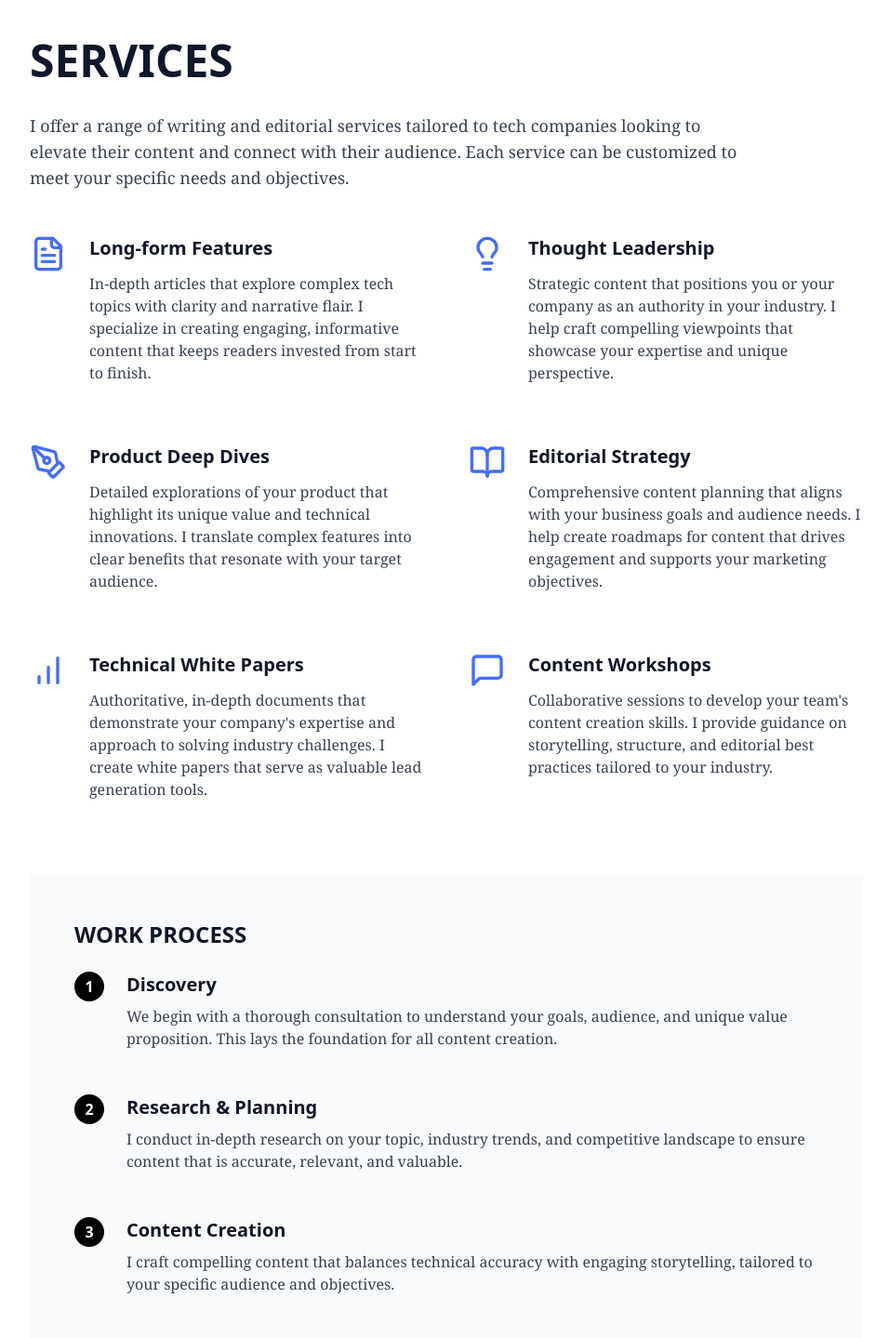
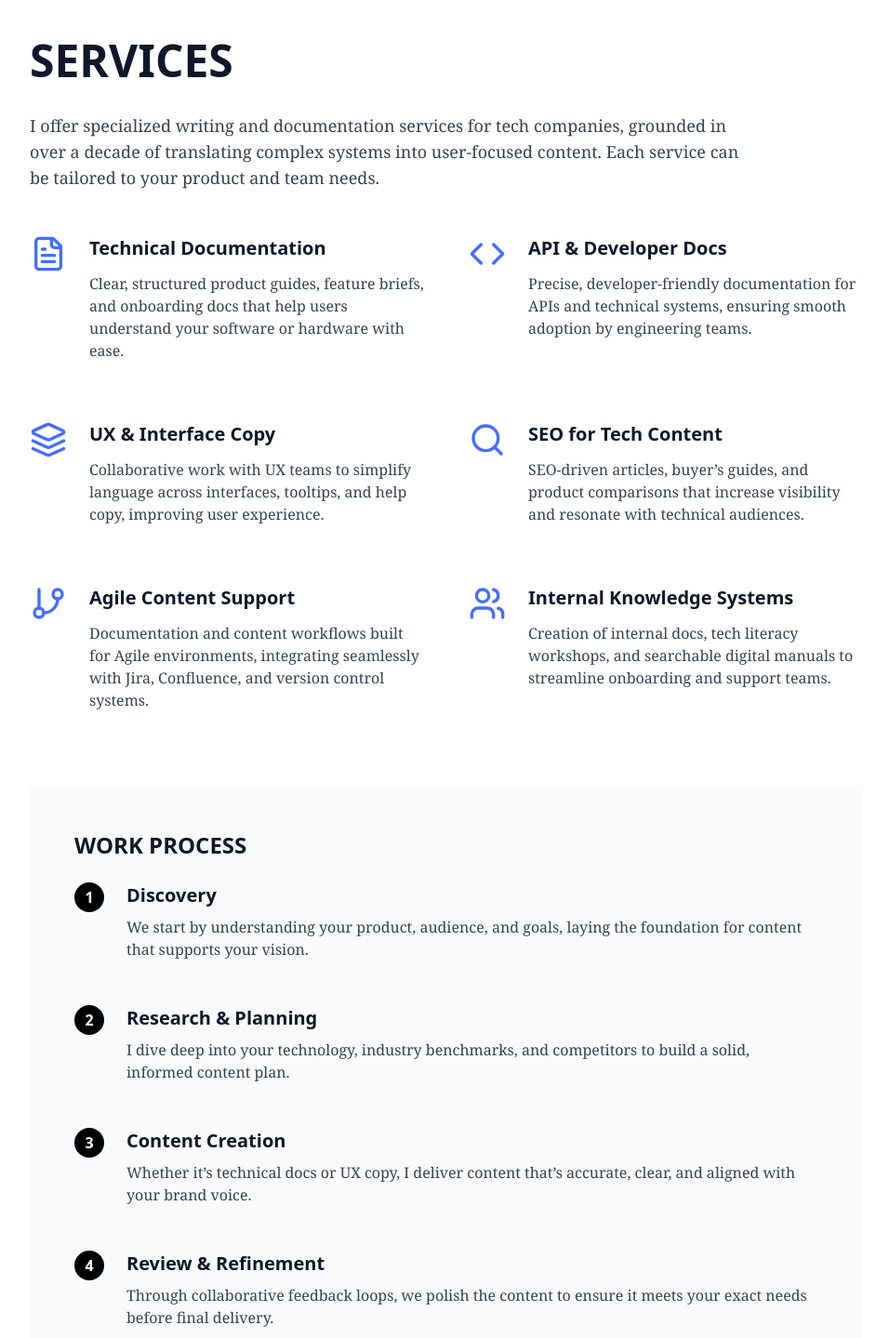
Before and after one commit to VictorKimathi/DanielBrowning, a React app: page /services in a window 1280 px wide. Shown: the part 120-1559 px from the top of the page at 93% size, without its empty margins (160-1116 px from the left). Built offline with nearby package versions, Linux system fonts and the light colour scheme; the HTML template or start-up script is replaced by a standard one.

Commit message:
push to main

```diff
--- a/src/pages/AboutPage.tsx
+++ b/src/pages/AboutPage.tsx
@@ -24,37 +24,41 @@ export const AboutPage = () => {
   <h2 className="text-2xl font-bold uppercase mb-6">Experience</h2>
   <div className="space-y-8">
     <div>
-                <h3 className="text-xl font-bold">Senior Tech Writer</h3>
+      <h3 className="text-xl font-bold">Technical Content Strategist</h3>
       <p className="text-gray-600 mb-2">
-                  TechInsights Magazine • 2019-Present
+        Bytewise Software • Remote • 2020 – Present
       </p>
       <p className="font-serif">
-                  Leading the editorial strategy for the publication's tech
-                  section, writing in-depth features and analysis.
+        Developed and maintained product guides, feature briefs, and onboarding documentation for a SaaS platform.
+        Collaborated with developers and UX teams to simplify language, built scalable templates for release notes,
+        and boosted engagement by 40% through structured how-to series and interactive support content.
       </p>
     </div>
     <div>
-                <h3 className="text-xl font-bold">Content Strategist</h3>
+      <h3 className="text-xl font-bold">Freelance Tech Writer</h3>
       <p className="text-gray-600 mb-2">
-                  CloudScale Solutions • 2016-2019
+        Self-Employed • Memphis, TN • 2016 – 2020
       </p>
       <p className="font-serif">
-                  Developed and implemented content strategy for enterprise SaaS
-                  company, focusing on thought leadership.
+        Created product comparisons, buyer’s guides, and tech explainers for outlets like TechRadar, MUO, and Digital Trends.
+        Specialized in consumer electronics, app walkthroughs, and privacy tools, consistently meeting tight deadlines while
+        enhancing content visibility through strong SEO practices.
       </p>
     </div>
     <div>
-                <h3 className="text-xl font-bold">Technology Journalist</h3>
+      <h3 className="text-xl font-bold">IT Support Specialist</h3>
       <p className="text-gray-600 mb-2">
-                  Digital Frontier • 2013-2016
+        MidSouth Logistics • Memphis, TN • 2010 – 2016
       </p>
       <p className="font-serif">
-                  Covered emerging technologies and startup ecosystems for
-                  leading online tech publication.
+        Provided technical support across multiple departments, created internal documentation to streamline onboarding
+        and help desk processes, and led tech literacy workshops for non-technical staff.
+        Sparked an interest in tech writing by transforming outdated manuals into searchable digital formats.
       </p>
     </div>
   </div>
 </div>
+
         </div>
       </div>
     </div>;
--- a/src/pages/PortfolioPage.tsx
+++ b/src/pages/PortfolioPage.tsx
@@ -1,55 +1,57 @@
 import React from 'react';
+
 export const PortfolioPage = () => {
-  const portfolioItems = [{
-    title: 'The Future of AI in Enterprise',
-    category: 'Thought Leadership',
-    client: 'TechCrunch',
-    image: 'https://images.unsplash.com/photo-1677442136019-21780ecad995?ixlib=rb-4.0.3&ixid=M3wxMjA3fDB8MHxwaG90by1wYWdlfHx8fGVufDB8fHx8fA%3D%3D&auto=format&fit=crop&w=1932&q=80',
-    description: 'An in-depth analysis of how artificial intelligence is transforming enterprise operations and strategy.'
-  }, {
-    title: 'Cloud Migration Strategy Guide',
-    category: 'Technical Guide',
-    client: 'AWS Blog',
-    image: 'https://images.unsplash.com/photo-1544197150-b99a580bb7a8?ixlib=rb-4.0.3&ixid=M3wxMjA3fDB8MHxwaG90by1wYWdlfHx8fGVufDB8fHx8fA%3D%3D&auto=format&fit=crop&w=2070&q=80',
-    description: 'A comprehensive guide to planning and executing a successful cloud migration for enterprise companies.'
-  }, {
-    title: 'The Ethics of Data Collection',
-    category: 'Feature Article',
-    client: 'Wired Magazine',
-    image: 'https://images.unsplash.com/photo-1558494949-ef010cbdcc31?ixlib=rb-4.0.3&ixid=M3wxMjA3fDB8MHxwaG90by1wYWdlfHx8fGVufDB8fHx8fA%3D%3D&auto=format&fit=crop&w=2034&q=80',
-    description: 'Exploring the ethical implications of large-scale data collection in the age of AI and machine learning.'
-  }, {
-    title: 'Blockchain Beyond Cryptocurrency',
-    category: 'Feature Article',
-    client: 'The Verge',
-    image: 'https://images.unsplash.com/photo-1639762681057-408e52192e55?ixlib=rb-4.0.3&ixid=M3wxMjA3fDB8MHxwaG90by1wYWdlfHx8fGVufDB8fHx8fA%3D%3D&auto=format&fit=crop&w=2070&q=80',
-    description: 'An exploration of practical applications for blockchain technology beyond cryptocurrency.'
-  }, {
-    title: 'The State of DevOps in 2023',
-    category: 'Industry Report',
-    client: 'GitLab Blog',
-    image: 'https://images.unsplash.com/photo-1607799279861-4dd421887fb3?ixlib=rb-4.0.3&ixid=M3wxMjA3fDB8MHxwaG90by1wYWdlfHx8fGVufDB8fHx8fA%3D%3D&auto=format&fit=crop&w=2070&q=80',
-    description: 'A comprehensive analysis of current trends, challenges, and best practices in DevOps.'
-  }, {
-    title: 'Cybersecurity for Small Businesses',
-    category: 'Guide',
-    client: 'Microsoft SMB Blog',
-    image: 'https://images.unsplash.com/photo-1563013544-824ae1b704d3?ixlib=rb-4.0.3&ixid=M3wxMjA3fDB8MHxwaG90by1wYWdlfHx8fGVufDB8fHx8fA%3D%3D&auto=format&fit=crop&w=2070&q=80',
-    description: 'A practical guide to implementing effective cybersecurity measures for small and medium businesses.'
-  }];
-  return <div className="w-full bg-white py-16 md:py-24">
+  const portfolioItems = [
+    {
+      title: 'Technical Content Strategist at Bytewise Software',
+      category: 'SaaS Documentation',
+      client: 'Bytewise Software',
+      image: 'https://images.unsplash.com/photo-1677442136019-21780ecad995?ixlib=rb-4.0.3&auto=format&fit=crop&w=1932&q=80',
+      description: 'Developed long-form product guides, onboarding docs, and scalable release note templates for a SaaS platform. Collaborated with developers and UX teams to simplify language, boosting engagement by 40% with structured how-to content.'
+    },
+    {
+      title: 'Freelance Tech Writer',
+      category: 'Consumer Tech & SEO',
+      client: 'TechRadar, MUO, Digital Trends',
+      image: 'https://images.unsplash.com/photo-1544197150-b99a580bb7a8?ixlib=rb-4.0.3&auto=format&fit=crop&w=2070&q=80',
+      description: 'Wrote product comparisons, buyer’s guides, and tech explainers. Specialized in electronics, app walkthroughs, and privacy tools, consistently building strong SEO practices for higher visibility.'
+    },
+    {
+      title: 'IT Support Specialist at MidSouth Logistics',
+      category: 'Technical Support & Docs',
+      client: 'MidSouth Logistics',
+      image: 'https://images.unsplash.com/photo-1558494949-ef010cbdcc31?ixlib=rb-4.0.3&auto=format&fit=crop&w=2034&q=80',
+      description: 'Provided tech support across departments, created internal documentation to streamline onboarding, led tech literacy workshops, and digitized manuals into searchable formats.'
+    },
+    {
+      title: 'B.A. in Communications',
+      category: 'Education',
+      client: 'Northeast State Community College',
+      image: 'https://images.unsplash.com/photo-1639762681057-408e52192e55?ixlib=rb-4.0.3&auto=format&fit=crop&w=2070&q=80',
+      description: 'Graduated in 2006 with a strong foundation in clear communication, media writing, and audience engagement—skills that underpin my technical writing today.'
+    },
+    {
+      title: 'Certified Technical Writer',
+      category: 'Certifications & Memberships',
+      client: 'STC, ASJA',
+      image: 'https://images.unsplash.com/photo-1607799279861-4dd421887fb3?ixlib=rb-4.0.3&auto=format&fit=crop&w=2070&q=80',
+      description: 'Certified by the Society for Technical Communication, member of the American Society of Journalists and Authors, and volunteer contributor to open source docs projects.'
+    }
+  ];
+
+  return (
+    <div className="w-full bg-white py-16 md:py-24">
       <div className="container mx-auto px-4 md:px-6">
         <div className="max-w-4xl mx-auto">
           <h1 className="text-4xl md:text-5xl font-bold uppercase mb-8">
             Portfolio
           </h1>
           <p className="font-serif text-lg text-gray-700 mb-12 max-w-2xl">
-            A selection of my published work across various publications and
-            clients. Each piece represents my commitment to clarity, depth, and
-            engaging storytelling.
+            A selection of my professional journey and credentials. Each reflects my commitment to translating complex concepts into user-focused content that informs and engages.
           </p>
           <div className="grid grid-cols-1 md:grid-cols-2 gap-8">
-            {portfolioItems.map((item, index) => <div key={index} className="bg-white border border-gray-100 overflow-hidden">
+            {portfolioItems.map((item, index) => (
+              <div key={index} className="bg-white border border-gray-100 overflow-hidden">
                 <div className="h-64 overflow-hidden">
                   <img src={item.image} alt={item.title} className="w-full h-full object-cover" />
                 </div>
@@ -62,12 +64,14 @@ export const PortfolioPage = () => {
                     {item.description}
                   </p>
                   <a href="#" className="text-sm uppercase tracking-wider font-medium border-b border-black pb-1 hover:text-[#446DFF] hover:border-[#446DFF] transition-colors">
-                    Read article
+                    View Details
                   </a>
                 </div>
-              </div>)}
+              </div>
+            ))}
           </div>
         </div>
       </div>
-    </div>;
+    </div>
+  );
 };
--- a/src/pages/ServicesPage.tsx
+++ b/src/pages/ServicesPage.tsx
@@ -1,45 +1,53 @@
 import React from 'react';
-import { FileText, Lightbulb, PenTool, BookOpen, BarChart, MessageSquare } from 'lucide-react';
+import { FileText, Code, Layers, Search, GitBranch, Users } from 'lucide-react';
+
 export const ServicesPage = () => {
-  const services = [{
-    icon: <FileText className="h-10 w-10" />,
-    title: 'Long-form Features',
-    description: 'In-depth articles that explore complex tech topics with clarity and narrative flair. I specialize in creating engaging, informative content that keeps readers invested from start to finish.'
-  }, {
-    icon: <Lightbulb className="h-10 w-10" />,
-    title: 'Thought Leadership',
-    description: 'Strategic content that positions you or your company as an authority in your industry. I help craft compelling viewpoints that showcase your expertise and unique perspective.'
-  }, {
-    icon: <PenTool className="h-10 w-10" />,
-    title: 'Product Deep Dives',
-    description: 'Detailed explorations of your product that highlight its unique value and technical innovations. I translate complex features into clear benefits that resonate with your target audience.'
-  }, {
-    icon: <BookOpen className="h-10 w-10" />,
-    title: 'Editorial Strategy',
-    description: 'Comprehensive content planning that aligns with your business goals and audience needs. I help create roadmaps for content that drives engagement and supports your marketing objectives.'
-  }, {
-    icon: <BarChart className="h-10 w-10" />,
-    title: 'Technical White Papers',
-    description: "Authoritative, in-depth documents that demonstrate your company's expertise and approach to solving industry challenges. I create white papers that serve as valuable lead generation tools."
-  }, {
-    icon: <MessageSquare className="h-10 w-10" />,
-    title: 'Content Workshops',
-    description: "Collaborative sessions to develop your team's content creation skills. I provide guidance on storytelling, structure, and editorial best practices tailored to your industry."
-  }];
-  return <div className="w-full bg-white py-16 md:py-24">
+  const services = [
+    {
+      icon: <FileText className="h-10 w-10" />,
+      title: 'Technical Documentation',
+      description: 'Clear, structured product guides, feature briefs, and onboarding docs that help users understand your software or hardware with ease.'
+    },
+    {
+      icon: <Code className="h-10 w-10" />,
+      title: 'API & Developer Docs',
+      description: 'Precise, developer-friendly documentation for APIs and technical systems, ensuring smooth adoption by engineering teams.'
+    },
+    {
+      icon: <Layers className="h-10 w-10" />,
+      title: 'UX & Interface Copy',
+      description: 'Collaborative work with UX teams to simplify language across interfaces, tooltips, and help copy, improving user experience.'
+    },
+    {
+      icon: <Search className="h-10 w-10" />,
+      title: 'SEO for Tech Content',
+      description: 'SEO-driven articles, buyer’s guides, and product comparisons that increase visibility and resonate with technical audiences.'
+    },
+    {
+      icon: <GitBranch className="h-10 w-10" />,
+      title: 'Agile Content Support',
+      description: 'Documentation and content workflows built for Agile environments, integrating seamlessly with Jira, Confluence, and version control systems.'
+    },
+    {
+      icon: <Users className="h-10 w-10" />,
+      title: 'Internal Knowledge Systems',
+      description: 'Creation of internal docs, tech literacy workshops, and searchable digital manuals to streamline onboarding and support teams.'
+    }
+  ];
+
+  return (
+    <div className="w-full bg-white py-16 md:py-24">
       <div className="container mx-auto px-4 md:px-6">
         <div className="max-w-4xl mx-auto">
           <h1 className="text-4xl md:text-5xl font-bold uppercase mb-8">
             Services
           </h1>
           <p className="font-serif text-lg text-gray-700 mb-12 max-w-3xl">
-            I offer a range of writing and editorial services tailored to tech
-            companies looking to elevate their content and connect with their
-            audience. Each service can be customized to meet your specific needs
-            and objectives.
+            I offer specialized writing and documentation services for tech companies, grounded in over a decade of translating complex systems into user-focused content. Each service can be tailored to your product and team needs.
           </p>
           <div className="grid grid-cols-1 md:grid-cols-2 gap-x-12 gap-y-16">
-            {services.map((service, index) => <div key={index} className="flex">
+            {services.map((service, index) => (
+              <div key={index} className="flex">
                 <div className="mr-6 text-[#446DFF]">{service.icon}</div>
                 <div>
                   <h3 className="text-xl font-bold mb-3">{service.title}</h3>
@@ -47,7 +55,8 @@ export const ServicesPage = () => {
                     {service.description}
                   </p>
                 </div>
-              </div>)}
+              </div>
+            ))}
           </div>
           <div className="mt-20 bg-gray-50 p-8 md:p-12">
             <h2 className="text-2xl font-bold uppercase mb-6">Work Process</h2>
@@ -59,9 +68,7 @@ export const ServicesPage = () => {
                 <div>
                   <h3 className="text-xl font-bold mb-2">Discovery</h3>
                   <p className="font-serif text-gray-700">
-                    We begin with a thorough consultation to understand your
-                    goals, audience, and unique value proposition. This lays the
-                    foundation for all content creation.
+                    We start by understanding your product, audience, and goals, laying the foundation for content that supports your vision.
                   </p>
                 </div>
               </li>
@@ -70,13 +77,9 @@ export const ServicesPage = () => {
                   2
                 </div>
                 <div>
-                  <h3 className="text-xl font-bold mb-2">
-                    Research & Planning
-                  </h3>
+                  <h3 className="text-xl font-bold mb-2">Research & Planning</h3>
                   <p className="font-serif text-gray-700">
-                    I conduct in-depth research on your topic, industry trends,
-                    and competitive landscape to ensure content that is
-                    accurate, relevant, and valuable.
+                    I dive deep into your technology, industry benchmarks, and competitors to build a solid, informed content plan.
                   </p>
                 </div>
               </li>
@@ -87,9 +90,7 @@ export const ServicesPage = () => {
                 <div>
                   <h3 className="text-xl font-bold mb-2">Content Creation</h3>
                   <p className="font-serif text-gray-700">
-                    I craft compelling content that balances technical accuracy
-                    with engaging storytelling, tailored to your specific
-                    audience and objectives.
+                    Whether it’s technical docs or UX copy, I deliver content that’s accurate, clear, and aligned with your brand voice.
                   </p>
                 </div>
               </li>
@@ -98,11 +99,9 @@ export const ServicesPage = () => {
                   4
                 </div>
                 <div>
-                  <h3 className="text-xl font-bold mb-2">Refinement</h3>
+                  <h3 className="text-xl font-bold mb-2">Review & Refinement</h3>
                   <p className="font-serif text-gray-700">
-                    I collaborate with you through a structured review process,
-                    incorporating your feedback to ensure the final content
-                    perfectly matches your vision.
+                    Through collaborative feedback loops, we polish the content to ensure it meets your exact needs before final delivery.
                   </p>
                 </div>
               </li>
@@ -113,8 +112,7 @@ export const ServicesPage = () => {
               Ready to work together?
             </h2>
             <p className="font-serif text-lg text-gray-700 mb-8 max-w-2xl mx-auto">
-              Let's discuss how I can help elevate your content and connect with
-              your audience.
+              Let’s talk about how I can help you create documentation and content that empower your users and elevate your product.
             </p>
             <a href="/contact" className="bg-black text-white px-8 py-4 text-sm font-medium uppercase tracking-wider hover:bg-gray-800 transition-colors inline-block">
               Get in Touch
@@ -122,5 +120,6 @@ export const ServicesPage = () => {
           </div>
         </div>
       </div>
-    </div>;
+    </div>
+  );
 };
```
Also changed, not shown: src/pages/ContactPage.tsx (+78 -25 lines). Lines whose indentation alone changed are shown as unchanged.
